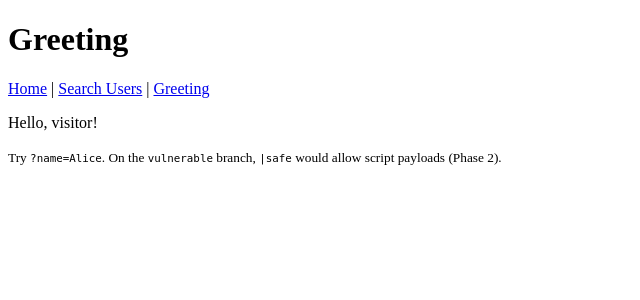
After one commit to JsonCMorgan/vulnerable-flask-app, a Flask app: page /greeting in a window 1280 px wide. The commit adds this page. Shown: the top 300 px of the page, without its empty margins (0-640 px from the left). Run offline with Flask 3, Linux system fonts and the light colour scheme.

Commit message:
Polish main: patch XSS and debug defaults, add tests and SECURITY.md
- Greeting uses default Jinja2 escaping; DEBUG only when FLASK_DEBUG is set
- Parameterized search unchanged; docs table matches OWASP-style notes
- Pytest with isolated temp DB; pin Flask 3.1.3

Made-with: Cursor

```diff
--- a/app.py
+++ b/app.py
@@ -2,6 +2,7 @@
 Vulnerable Flask App — AppSec Learning Project
 Deliberately insecure for security audit practice.
 """
+import os
 import sqlite3
 from pathlib import Path
 
@@ -9,14 +10,22 @@ from flask import Flask, render_template, request
 
 app = Flask(__name__)
 
-# Security misconfiguration (A05): debug mode ON — we'll exploit this in Phase 2
-app.config["DEBUG"] = True
+# --- Security configuration (A05: Security Misconfiguration) ---
+# On `main`, debug is OFF unless you explicitly opt in (local dev only).
+# Phase 2: why DEBUG=True in production is dangerous (stack traces, Werkzeug PIN).
+_debug = os.environ.get("FLASK_DEBUG", "").strip().lower() in ("1", "true", "yes")
+app.config["DEBUG"] = _debug
 
 DB_PATH = Path(__file__).parent / "app.db"
 
 
 def init_db():
-    """Create the database and seed test data."""
+    """
+    Create SQLite schema and seed fake users for the lab.
+
+    Block job: give the search route predictable rows so SQLi / safe search demos
+    behave the same every time. Never use real credentials here.
+    """
     conn = sqlite3.connect(DB_PATH)
     conn.executescript("""
         CREATE TABLE IF NOT EXISTS users (
@@ -36,24 +45,26 @@ def init_db():
 # --- ROUTE 1: Home ---
 @app.route("/")
 def index():
-    """Home page."""
+    """Landing page with navigation to lab routes."""
     return render_template("index.html")
 
 
-# --- ROUTE 2: Search (PATCHED — SQL Injection fixed) ---
+# --- ROUTE 2: Search (PATCHED — SQL Injection fixed on main) ---
 @app.route("/search")
 def search():
     """
-    Search users by username.
-    PATCHED: Uses parameterized query (? placeholder) — input is passed as data, not concatenated.
+    Search users by username substring.
+
+    Block job: run a read-only query and pass rows to the template. On `main` the
+    query is parameterized so user input cannot change SQL structure (A03: Injection).
     """
     query = request.args.get("q", "")
 
     conn = sqlite3.connect(DB_PATH)
-    conn.row_factory = sqlite3.Row  # Return dict-like rows
+    conn.row_factory = sqlite3.Row
 
-    # SAFE: Parameterized query — ? is a placeholder; value passed separately as a tuple
-    # The database treats the value as DATA only, never as SQL syntax
+    # SAFE: Parameterized query — ? is a placeholder; value passed separately as a tuple.
+    # The database treats the value as DATA only, never as SQL syntax.
     sql = "SELECT * FROM users WHERE username LIKE ?"
     cursor = conn.execute(sql, (f"%{query}%",))
     results = [dict(row) for row in cursor.fetchall()]
@@ -63,7 +74,20 @@ def search():
     return render_template("search.html", query=query, results=results)
 
 
+# --- ROUTE 3: Greeting (PATCHED — XSS fixed on main) ---
+@app.route("/greeting")
+def greeting():
+    """
+    Personalized greeting from the `name` query parameter.
+
+    Block job: pass untrusted text to Jinja2 with default auto-escaping (no |safe).
+    See `vulnerable` branch for the unsafe |safe pattern (Phase 2).
+    """
+    name = request.args.get("name", "visitor")
+    return render_template("greeting.html", name=name)
+
+
 # --- Startup ---
 if __name__ == "__main__":
     init_db()
-    app.run(debug=True)
+    app.run(debug=_debug)
--- /dev/null
+++ b/pytest.ini
@@ -0,0 +1,3 @@
+[pytest]
+testpaths = tests
+pythonpath = .
--- /dev/null
+++ b/requirements-dev.txt
@@ -0,0 +1,3 @@
+# Dev / CI only — install with: pip install -r requirements-dev.txt
+-r requirements.txt
+pytest>=8.0.0
--- a/requirements.txt
+++ b/requirements.txt
@@ -1 +1,2 @@
-flask>=3.0.0
+# Pinned for reproducible installs (bump intentionally when upgrading).
+flask==3.1.3
--- /dev/null
+++ b/templates/greeting.html
@@ -0,0 +1,20 @@
+<!DOCTYPE html>
+<html lang="en">
+<head>
+    <meta charset="UTF-8">
+    <title>Greeting</title>
+</head>
+<body>
+    <h1>Greeting</h1>
+    <nav>
+        <a href="/">Home</a> |
+        <a href="/search">Search Users</a> |
+        <a href="/greeting">Greeting</a>
+    </nav>
+
+    <!-- PATCHED (main): default Jinja2 escaping — HTML/script in `name` is shown as text, not executed -->
+    <p>Hello, <span id="name">{{ name }}</span>!</p>
+
+    <p><small>Try <code>?name=Alice</code>. On the <code>vulnerable</code> branch, <code>|safe</code> would allow script payloads (Phase 2).</small></p>
+</body>
+</html>
--- a/templates/index.html
+++ b/templates/index.html
@@ -9,7 +9,8 @@
     <p>This app is deliberately insecure for AppSec learning.</p>
     <nav>
         <a href="/">Home</a> |
-        <a href="/search">Search Users</a>
+        <a href="/search">Search Users</a> |
+        <a href="/greeting">Greeting</a>
     </nav>
 </body>
 </html>
--- a/templates/search.html
+++ b/templates/search.html
@@ -7,7 +7,9 @@
 <body>
     <h1>Search Users</h1>
     <nav>
-        <a href="/">Home</a> | <a href="/search">Search Users</a>
+        <a href="/">Home</a> |
+        <a href="/search">Search Users</a> |
+        <a href="/greeting">Greeting</a>
     </nav>
 
     <form method="get" action="/search">
```
Also changed, not shown: docs/SECURITY.md (added, +21 -0 lines), tests/conftest.py (added, +20 -0 lines), tests/test_app.py (added, +31 -0 lines), README.md.
